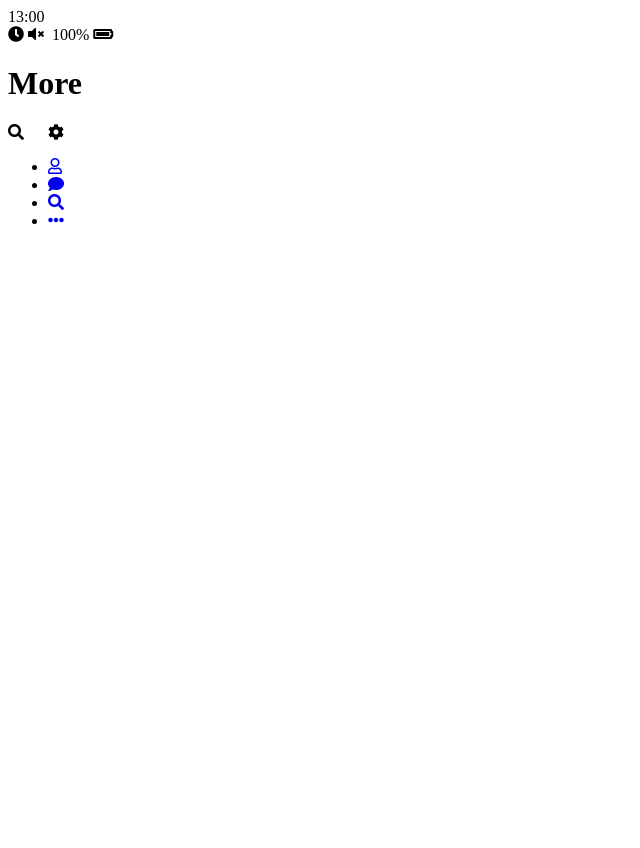
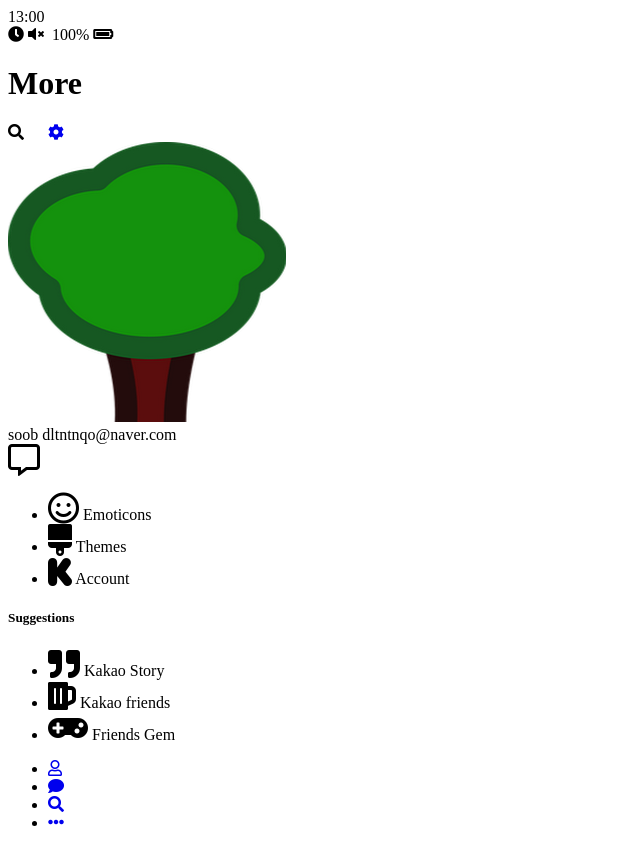
Before and after one commit to soob-forest/kakao_clone, a plain HTML site: page more.html in a window 1280 px wide. Shown: the whole page, without its empty margins (0-640 px from the left). Before the commit the page ends 800 px from the top, so only its background shows below. Drawn offline with Linux system fonts and the light colour scheme; some icons are missing.

Commit message:
ADD : find,more,settings.html

```diff
--- a/more.html
+++ b/more.html
@@ -1,14 +1,14 @@
 <!DOCTYPE html>
 <html lang="en">
+
 <head>
     <meta charset="UTF-8">
     <meta name="viewport" content="width=device-width, initial-scale=1.0">
     <meta http-equiv="X-UA-Compatible" content="ie=edge">
-    <link rel="stylesheet"
-    href="https://use.fontawesome.com/releases/v5.9.0/css/all.css"
-    />
+    <link rel="stylesheet" href="https://use.fontawesome.com/releases/v5.9.0/css/all.css" />
     <title>Kakao Clone | More</title>
 </head>
+
 <body>
     <div class="status-bar">
         <div class="status-bar__column">
@@ -29,9 +29,76 @@
         <div class="header__header-column">
             <span class="header__icon"><i class="fas fa-search"></i></span>
             <span class="header__icon"><i class="far fa-qrcode"></i></span>
-            <span class="header__icon"><i class="fas fa-cog"></i></span>
+            <span class="header__icon">
+                <a href="settings.html">
+                    <i class="fas fa-cog"></i>
+                </a>
+            </span>
         </div>
     </header>
+    <main class="more">
+        <header class="more__header">
+            <div class="friends__friend friend friend--lg">
+                <div class="friend_column">
+                    <img src="images/avatar.png" class="g-avatar friend__avatar">
+                    <div class="friend__content">
+                        <span class="friend__name">
+                            soob
+                        </span>
+                        <span class="friend__status">
+                            dltntnqo@naver.com
+                        </span>
+                    </div>
+                </div>
+                <div class="friend__column">
+                    <i class="far fa-comment-alt fa-2x"></i>
+                </div>
+            </div>
+            <ul class="more__btn-list">
+                <li class="more__btn">
+                    <span class="more__btn-icon">
+                        <i class="far fa-smile fa-2x"></i>
+                    </span>
+                    <span class="more_btn-title">Emoticons</span>
+                </li>
+                <li class="more__btn">
+                    <span class="more__btn-icon">
+                        <i class="fas fa-brush fa-2x"></i>
+                    </span>
+                    <span class="more_btn-title">Themes</span>
+                </li>
+                <li class="more__btn">
+                    <span class="more__btn-icon">
+                        <i class="fab fa-kickstarter-k fa-2x"></i>
+                    </span>
+                    <span class="more_btn-title">Account</span>
+                </li>
+            </ul>
+        </header>
+        <section class="more__suggestions">
+            <h5 class="more__title">Suggestions</h5>
+            <ul class="more__suggestions-list">
+                <li class="more__suggestion suggestion">
+                    <span class="suggestion__icon">
+                        <i class="fas fa-quote-right fa-2x"></i>
+                    </span>
+                    <span class="suggestion__title">Kakao Story</span>
+                </li>
+                <li class="more__suggestion suggestion">
+                    <span class="suggestion__icon">
+                        <i class="fas fa-beer fa-2x"></i>
+                    </span>
+                    <span class="suggestion__title">Kakao friends</span>
+                </li>
+                <li class="more__suggestion suggestion">
+                    <span class="suggestion__icon">
+                        <i class="fas fa-gamepad fa-2x"></i>
+                    </span>
+                    <span class="suggestion__title">Friends Gem</span>
+                </li>
+            </ul>
+        </section>
+    </main>
     <nav class="nav">
         <ul class="nav__list">
             <li class="nav__list-item">
@@ -57,4 +124,5 @@
         </ul>
     </nav>
 </body>
+
 </html>
```
Also changed, not shown: find.html (+59 -0 lines), friends.html (+1 -3 lines), settings.html (+63 -0 lines).
